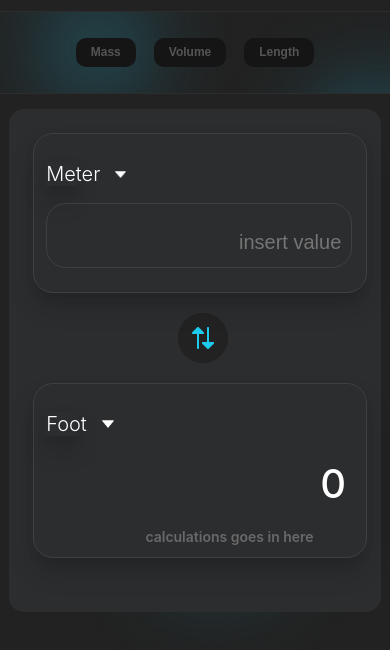
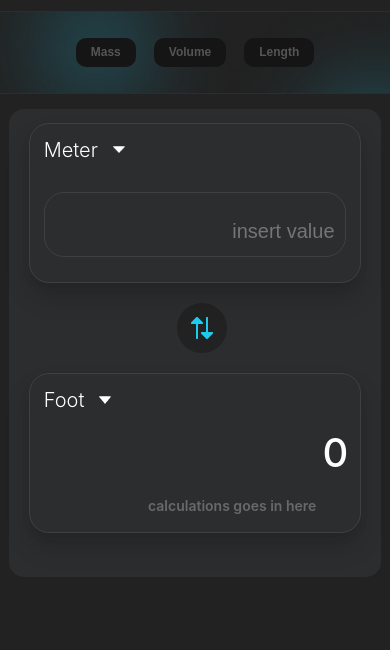
Before and after one commit to David-Unah/Unit-convert001, a plain HTML site: page index.html in a window 390 px wide. Shown: the part 40-690 px from the top of the page. Drawn offline with Linux system fonts and the light colour scheme.

Commit message:
reconstructed width and margins

```diff
--- a/style.css
+++ b/style.css
@@ -1,4 +1,4 @@
-html, body {
+body {
     margin: 0;
     padding: 0;
     box-sizing: border-box;
@@ -224,16 +224,8 @@ p.con--result {
     }
 
     button {
-        font-weight: 600;
-        font-size: 12px;
-        line-height: 15px;
-        color: #555555;
         padding: 7px 15px;
-        background: #151515;
-        border: none;
-        border-radius: 10px;
-        margin: auto 9px;
-        cursor: pointer;
+
     }
 
     .button-color {
@@ -253,48 +245,58 @@ p.con--result {
     }
 
     .main--content {
-        width: 83%;
+        width: 88%;
         height: auto;
         margin: auto;
         margin-top: 15px;
-        padding: 24px;
-        padding-bottom: 54px;
         background: #2C2D2F;
         border-radius: 15px;
     }
 
     .top--details, .bottom--details {
-        position: relative;
-        width: 95%;
-        height: 106px;
-        margin: auto;
-        /* border: 0.5px solid #404040; */
-        border-radius: 20px;
-        padding: 12px ;
-        padding-bottom: 40px;
+        width: 100%;
+        padding: 4px;
+        display: flex;
+        flex-direction: column;
+        justify-content: space-between;
     }
 
     .top--details {
+        width: 94%;
+        margin: auto;
         margin-bottom: 30px;
     }
 
     .bottom--details {
+        width: 94%;
+        margin: auto;
         margin-top: 30px;
-        padding-bottom: 55px;
+        margin-bottom: 30px;
     }
 
 
 
     .perferred--unit {
-        width: 10%;
+        width: 100px;
         font-weight: 300;
         font-size: 20px;
         line-height: 24px;
         display: flex;
         align-items: center;
         cursor: pointer;
-        box-shadow: rgba(0, 0, 0, 0.15) 0px 15px 25px, rgba(0, 0, 0, 0.05) 0px 5px 10px;
     }
+
+    #meter, #bottom--select {
+        margin: 10px;
+        width: 100px;
+        font-weight: 300;
+        font-size: 20px;
+        line-height: 24px;
+        display: flex;
+        align-items: center;
+    }
+
+
 
     .triangle--image {
         width: 11.68px;
@@ -327,7 +329,7 @@ p.con--result {
     }
 
     input {
-        width: 95%;
+        width: 89%;
         margin: auto;
         font-weight: 500;
         font-size: 40px;
@@ -357,7 +359,7 @@ p.con--result {
     .measure--list {
         display: none;
         position: absolute;
-        top: 100px;
+        top: 48px;
         width: 156px;
         height: 277px;
         background: #222222;
```
